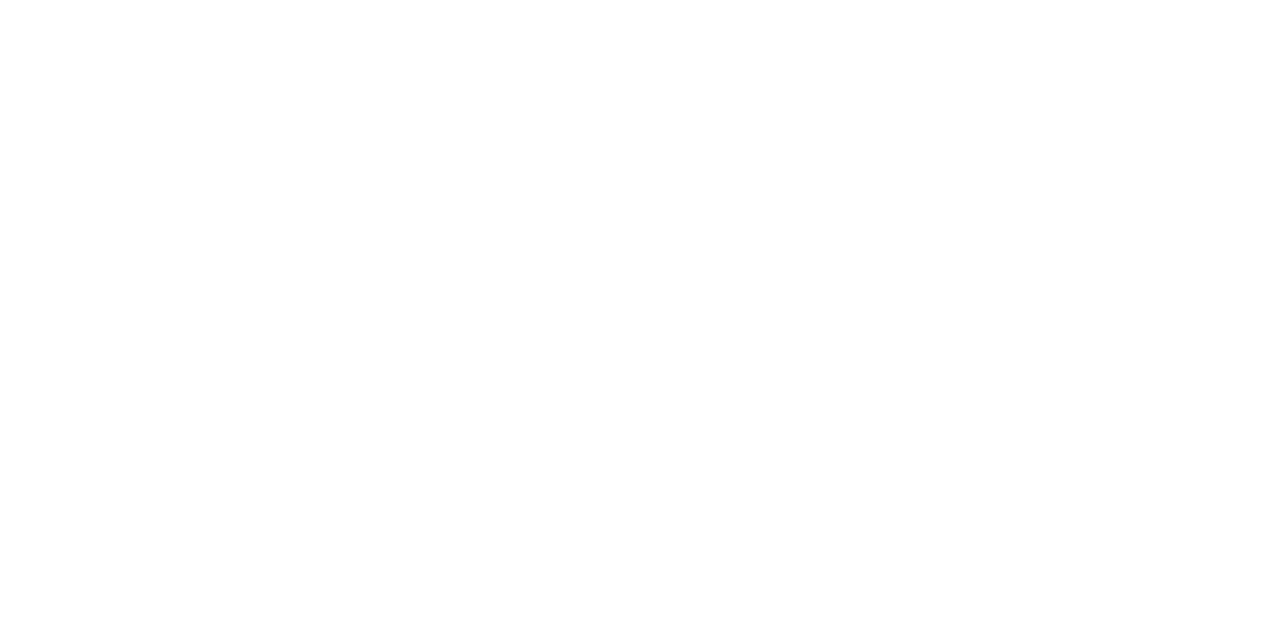
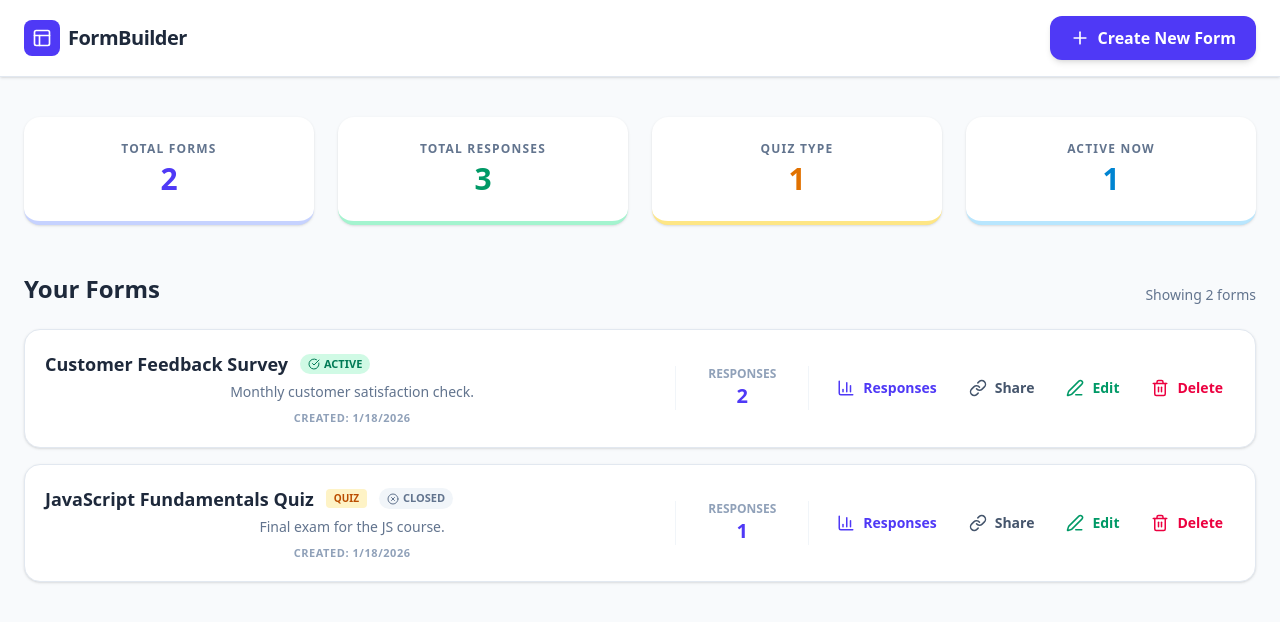
Before and after one commit to Rumeysa-koseoglu/form-builder-app, a React (Vite) app in the folder client/: page / in a window 1280 px wide. Shown: the top 622 px of the page. Built offline with nearby package versions, Linux system fonts and the light colour scheme; sample sign-in values are in the browser's storage; the HTML template or start-up script is replaced by a standard one.

Commit message:
feat: implement form builder dashboard

```diff
--- a/client/src/components/Home.tsx
+++ b/client/src/components/Home.tsx
@@ -1,5 +1,291 @@
-function Home() {
-  return <div></div>;
-}
+import React, { useState, useEffect } from "react";
+import {
+  Plus,
+  Link,
+  Eye,
+  Edit3,
+  Trash2,
+  Layout,
+  BarChart3,
+  Settings,
+  CheckCircle,
+  XCircle,
+} from "lucide-react";
+import type { Form, FormResponse } from "../types";
 
-export default Home;
+const FormDashboard: React.FC = () => {
+  const [forms, setForms] = useState<Form[]>([]);
+  const [responses, setResponses] = useState<FormResponse[]>([]);
+  const [isLoading, setIsLoading] = useState(true);
+
+  useEffect(() => {
+    const fetchData = async () => {
+      try {
+        const mockForms: Form[] = [
+          {
+            id: "f1",
+            creatorId: "u1",
+            title: "Customer Feedback Survey",
+            description: "Monthly customer satisfaction check.",
+            isQuiz: false,
+            isActive: true,
+            createdAt: new Date().toISOString(),
+            updatedAt: new Date().toISOString(),
+          },
+          {
+            id: "f2",
+            creatorId: "u1",
+            title: "JavaScript Fundamentals Quiz",
+            description: "Final exam for the JS course.",
+            isQuiz: true,
+            isActive: false,
+            createdAt: new Date().toISOString(),
+            updatedAt: new Date().toISOString(),
+          },
+        ];
+
+        const mockResponses: FormResponse[] = [
+          {
+            id: "r1",
+            formId: "f1",
+            answers: [],
+            totalScore: 0,
+            submittedAt: "2023-10-01",
+          },
+          {
+            id: "r2",
+            formId: "f1",
+            answers: [],
+            totalScore: 0,
+            submittedAt: "2023-10-02",
+          },
+          {
+            id: "r3",
+            formId: "f2",
+            answers: [],
+            totalScore: 85,
+            submittedAt: "2023-10-03",
+          },
+        ];
+
+        setForms(mockForms);
+        setResponses(mockResponses);
+      } finally {
+        setIsLoading(false);
+      }
+    };
+    fetchData();
+  }, []);
+
+  const getResponseCount = (formId: string) => {
+    return responses.filter((r) => r.formId === formId).length;
+  };
+
+  const copyShareLink = (formId: string) => {
+    const url = `${window.location.origin}/view/${formId}`;
+    navigator.clipboard.writeText(url);
+    alert("Public link copied!");
+  };
+
+  if (isLoading)
+    return (
+      <div className="p-10 text-center font-medium">Loading Dashboard...</div>
+    );
+
+  return (
+    <div className="min-h-screen bg-[#F8FAFC] text-[#1E293B]">
+      {/* HEADER */}
+      <header className="bg-white border-b border-slate-200 px-6 py-4 sticky top-0 z-20 shadow-sm">
+        <div className="max-w-7xl mx-auto flex justify-between items-center">
+          <div className="flex items-center gap-2">
+            <div className="bg-indigo-600 p-2 rounded-lg">
+              <Layout className="text-white" size={20} />
+            </div>
+            <span className="text-xl font-bold tracking-tight">
+              FormBuilder
+            </span>
+          </div>
+          <button className="flex items-center gap-2 bg-indigo-600 hover:bg-indigo-700 text-white px-5 py-2.5 rounded-xl font-semibold transition-all shadow-md active:scale-95">
+            <Plus size={20} />
+            Create New Form
+          </button>
+        </div>
+      </header>
+
+      <main className="max-w-7xl mx-auto px-6 py-10">
+        {/* STATS SECTION */}
+        <section className="grid grid-cols-1 sm:grid-cols-2 lg:grid-cols-4 gap-6 mb-12">
+          <StatCard title="Total Forms" value={forms.length} color="indigo" />
+          <StatCard
+            title="Total Responses"
+            value={responses.length}
+            color="emerald"
+          />
+          <StatCard
+            title="Quiz Type"
+            value={forms.filter((f) => f.isQuiz).length}
+            color="amber"
+          />
+          <StatCard
+            title="Active Now"
+            value={forms.filter((f) => f.isActive).length}
+            color="sky"
+          />
+        </section>
+
+        {/* FORM LIST */}
+        <div className="mb-6 flex justify-between items-end">
+          <h2 className="text-2xl font-bold">Your Forms</h2>
+          <p className="text-slate-500 text-sm">Showing {forms.length} forms</p>
+        </div>
+
+        {forms.length === 0 ? (
+          <EmptyState />
+        ) : (
+          <div className="grid gap-4">
+            {forms.map((form) => (
+              <div
+                key={form.id}
+                className="bg-white p-5 rounded-2xl border border-slate-200 shadow-sm hover:shadow-md transition-shadow flex flex-col md:flex-row md:items-center justify-between gap-4"
+              >
+                <div className="flex-1">
+                  <div className="flex items-center gap-3 mb-1">
+                    <h3 className="font-bold text-lg">{form.title}</h3>
+                    {form.isQuiz && (
+                      <span className="bg-amber-100 text-amber-700 text-[10px] uppercase font-black px-2 py-0.5 rounded">
+                        Quiz
+                      </span>
+                    )}
+                    <StatusBadge active={form.isActive} />
+                  </div>
+                  <p className="text-slate-500 text-sm line-clamp-1">
+                    {form.description}
+                  </p>
+                  <p className="text-[11px] text-slate-400 mt-2 uppercase font-semibold tracking-wider">
+                    Created: {new Date(form.createdAt).toLocaleDateString()}
+                  </p>
+                </div>
+
+                <div className="flex items-center gap-6 md:px-8 border-l border-r border-slate-100">
+                  <div className="text-center">
+                    <p className="text-xs text-slate-400 font-bold uppercase">
+                      Responses
+                    </p>
+                    <p className="text-xl font-black text-indigo-600">
+                      {getResponseCount(form.id)}
+                    </p>
+                  </div>
+                </div>
+
+                <div className="flex items-center gap-2">
+                  <ActionButton
+                    icon={<BarChart3 size={18} />}
+                    label="Responses"
+                    className="text-indigo-600 hover:bg-indigo-50"
+                    onClick={() =>
+                      console.log("Redirect to Response Management")
+                    }
+                  />
+                  <ActionButton
+                    icon={<Link size={18} />}
+                    label="Share"
+                    className="text-slate-600 hover:bg-slate-100"
+                    onClick={() => copyShareLink(form.id)}
+                  />
+                  <ActionButton
+                    icon={<Edit3 size={18} />}
+                    label="Edit"
+                    className="text-emerald-600 hover:bg-emerald-50"
+                  />
+                  <ActionButton
+                    icon={<Trash2 size={18} />}
+                    label="Delete"
+                    className="text-rose-600 hover:bg-rose-50"
+                  />
+                </div>
+              </div>
+            ))}
+          </div>
+        )}
+      </main>
+    </div>
+  );
+};
+
+// --- HELPER COMPONENTS ---
+
+const StatCard = ({
+  title,
+  value,
+  color,
+}: {
+  title: string;
+  value: number;
+  color: string;
+}) => {
+  const colors: any = {
+    indigo: "border-indigo-200 text-indigo-600",
+    emerald: "border-emerald-200 text-emerald-600",
+    amber: "border-amber-200 text-amber-600",
+    sky: "border-sky-200 text-sky-600",
+  };
+  return (
+    <div
+      className={`bg-white p-6 rounded-2xl border-b-4 shadow-sm ${colors[color]}`}
+    >
+      <p className="text-slate-500 text-xs font-bold uppercase tracking-widest mb-1">
+        {title}
+      </p>
+      <p className="text-3xl font-black">{value}</p>
+    </div>
+  );
+};
+
+const StatusBadge = ({ active }: { active: boolean }) => (
+  <span
+    className={`flex items-center gap-1 text-[11px] font-bold px-2 py-0.5 rounded-full ${
+      active ? "bg-emerald-100 text-emerald-700" : "bg-slate-100 text-slate-500"
+    }`}
+  >
+    {active ? <CheckCircle size={12} /> : <XCircle size={12} />}
+    {active ? "ACTIVE" : "CLOSED"}
+  </span>
+);
+
+const ActionButton = ({
+  icon,
+  label,
+  onClick,
+  className,
+}: {
+  icon: any;
+  label: string;
+  onClick?: () => void;
+  className: string;
+}) => (
+  <button
+    onClick={onClick}
+    className={`flex items-center gap-2 px-3 py-2 rounded-xl transition-all font-semibold text-sm ${className}`}
+  >
+    {icon}
+    <span className="hidden lg:inline">{label}</span>
+  </button>
+);
+
+const EmptyState = () => (
+  <div className="bg-white rounded-3xl border border-dashed border-slate-300 p-16 text-center">
+    <div className="inline-block p-4 bg-slate-50 rounded-full mb-4">
+      <Layout size={40} className="text-slate-300" />
+    </div>
+    <h3 className="text-xl font-bold mb-2">No forms found</h3>
+    <p className="text-slate-500 mb-8 max-w-sm mx-auto">
+      You haven't created any forms or quizzes yet. Start collecting data in
+      minutes!
+    </p>
+    <button className="bg-indigo-600 text-white px-8 py-3 rounded-2xl font-bold shadow-lg shadow-indigo-100 hover:-translate-y-1 transition-transform">
+      Create Your First Form
+    </button>
+  </div>
+);
+
+export default FormDashboard;
```
